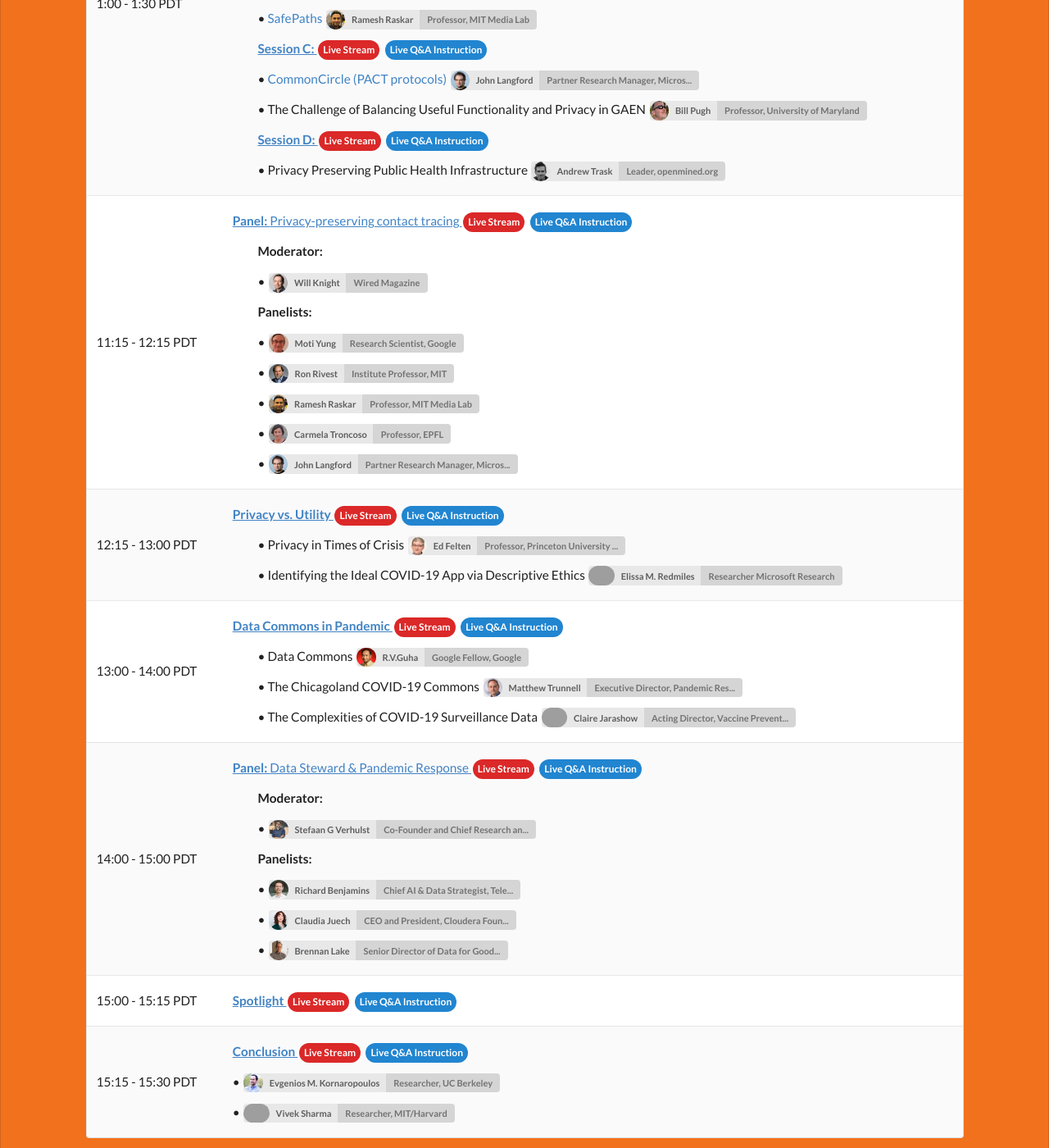
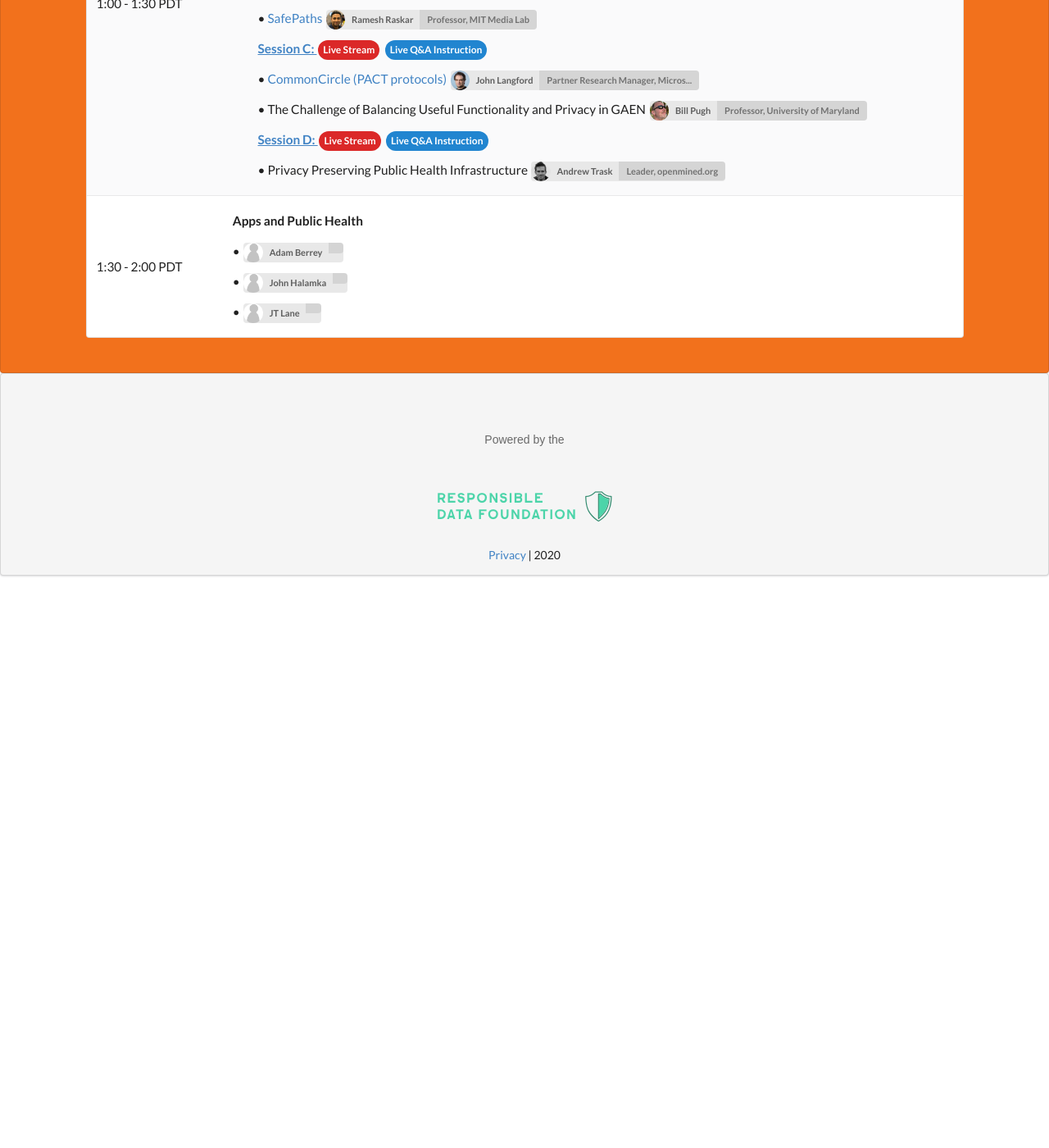
Before and after one commit to responsible-data-summit/events, a Jekyll site: the page built from agenda-0806.html, in a window 1280 px wide and 1400 px high, scrolled down 1190 px. Shown: the whole window at 82% size. Built offline with Jekyll 4.4.1, drawn with Linux system fonts in a browser that asks for light colours; some web fonts are replaced; comment, search, counter and statistics services are not loaded; after the commit the page ends 1892 px from its top, so only the background shows below that; grey boxes are pictures that could not be loaded.

Commit message:
update agenda more

```diff
--- a/_data/agenda0728.yml
+++ b/_data/agenda0728.yml
@@ -61,68 +61,16 @@
       speakers:
         - name: Andrew Trask
           content: Privacy Preserving Public Health Infrastructure
-- time: 11:15 - 12:15
+- time: 1:30 - 2:00
   sections:
-    - title: "Panel:"
-      comment: Privacy-preserving contact tracing
-      link: https://youtu.be/C1egbi2CmOg
-    - title: "Moderator:"
+    - title: "Apps and Public Health"
+      #comment: Privacy-preserving contact tracing
+      #link: https://youtu.be/C1egbi2CmOg
+      #- title: "Moderator:"
+      #speakers:
+      #  - name: Will Knight
+      #    - title: "Panelists:"
       speakers:
-        - name: Will Knight
-    - title: "Panelists:"
-      speakers:
-        - name: Moti Yung
-        - name: Ron Rivest
-        - name: Ramesh Raskar
-        - name: Carmela Troncoso
-        - name: John Langford
-- time: 12:15 - 13:00
-  sections:
-    - title: "Privacy vs. Utility"
-      link: https://youtu.be/NjacCpQuuKY
-    - inline: true
-      speakers:
-        - name: Ed Felten
-          content: Privacy in Times of Crisis
-        - name: Elissa M. Redmiles
-          content: Identifying the Ideal COVID-19 App via Descriptive Ethics
-- time: 13:00 - 14:00
-  sections:
-    - title: "Data Commons in Pandemic"
-      link: https://youtu.be/qwsT5Ox5Hr8
-    - inline: true
-      speakers:
-        - name: R.V.Guha
-          content: Data Commons
-        - name: Matthew Trunnell
-          content: The Chicagoland COVID-19 Commons
-        - name: Claire Jarashow
-          content: The Complexities of COVID-19 Surveillance Data
-- time: 14:00 - 15:00
-  sections:
-    - title: "Panel:"
-      comment: "Data Steward & Pandemic Response"
-      link: https://youtu.be/xDBzIWZF1Ac
-    - title: "Moderator:"
-      speakers:
-        - name: Stefaan G Verhulst
-    - title: "Panelists:"
-      speakers:
-        - name: Richard Benjamins
-        - name: Claudia Juech
-        - name: Brennan Lake
-- time: 15:00 - 15:15
-  sections:
-    - title: Spotlight
-      link: https://youtu.be/61VKExxRogc
-- time: 15:15 - 15:30
-  sections:
-    - title: Conclusion
-      link: https://youtu.be/yLkruUA5uwY
-      speakers:
-        - name: Evgenios M. Kornaropoulos
-          aff: Researcher, UC Berkeley
-          avatar: Evgenios.jpeg
-        - name: Vivek Sharma
-          aff: Researcher, MIT/Harvard
-          avatar: VivekS.jpg
+        - name: Adam Berrey
+        - name: John Halamka
+        - name: JT Lane
```
